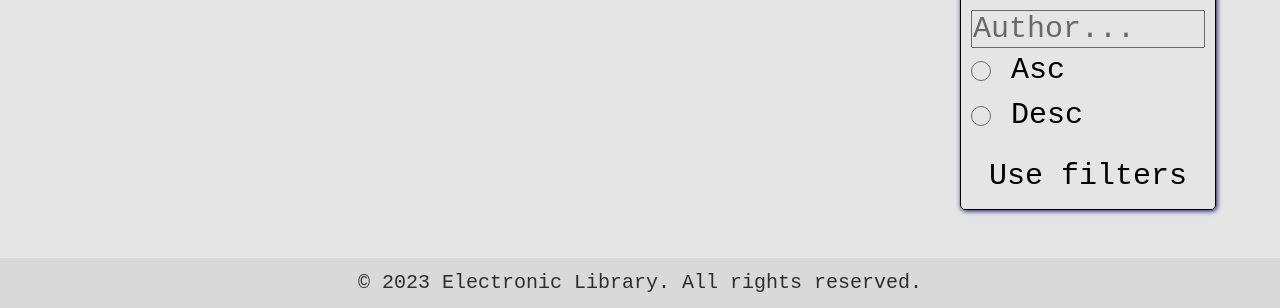
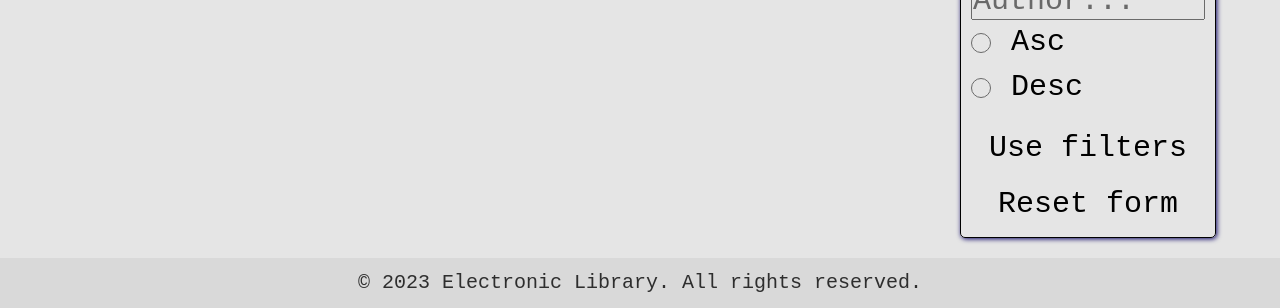
Before and after one commit to natalia4554554356/library, a website with bundled scripts: page public/index.html in a window 1280 px wide. Shown: the part 492-800 px from the top of the page. Built offline with nearby package versions, Linux system fonts and the light colour scheme; no server answers.

Commit message:
Added form reset button

```diff
--- a/public/home.js
+++ b/public/home.js
@@ -248,7 +248,7 @@ const bookContainer = document.getElementById('books_container');
 const nav_list = document.getElementById('nav_list');
 const not_authorized = document.getElementById('not_authorized_overlay');
 const filters_form = document.getElementById('filters_form');
-
+const filters_reset_btn = document.getElementById('filters_form_reset_button');
 filters_form.addEventListener('submit', (e) => {
     e.preventDefault();
     const free_filter_value = document.getElementById('free_filter_input').value.toLowerCase().trim();
@@ -278,5 +278,9 @@ filters_form.addEventListener('submit', (e) => {
 
 
     fetchBooks(filters);
+})
 
+filters_reset_btn.addEventListener('click', () => {
+    filters_form.reset();
+    fetchBooks(null);
 })
--- a/public/index.html
+++ b/public/index.html
@@ -52,6 +52,7 @@
                 </div>
             </div>
             <button type="submit" class="filter_form_submit_btn">Use filters</button>
+            <button id='filters_form_reset_button' class="filters_form_reset_button">Reset form</button>
         </form>
     </aside>
 </main>
--- a/public/styles/home.css
+++ b/public/styles/home.css
@@ -214,6 +214,25 @@ main {
     color: white;
 }
 
+.filters_form_reset_button {
+    margin-inline: auto;
+    background: none;
+    color: black;
+    border-radius: 5px;
+    border: 1px solid transparent;
+    transition: 0.3s;
+    font-size: 30px;
+    cursor: pointer;
+    display: flex;
+    margin-block: 10px;
+    padding: 5px 10px;
+}
+
+.filters_form_reset_button:hover {
+    border: 1px solid black;
+    background-color: #a60f1d;
+    color: white;
+}
 
 /* Footer styles */
 .footer {
```
